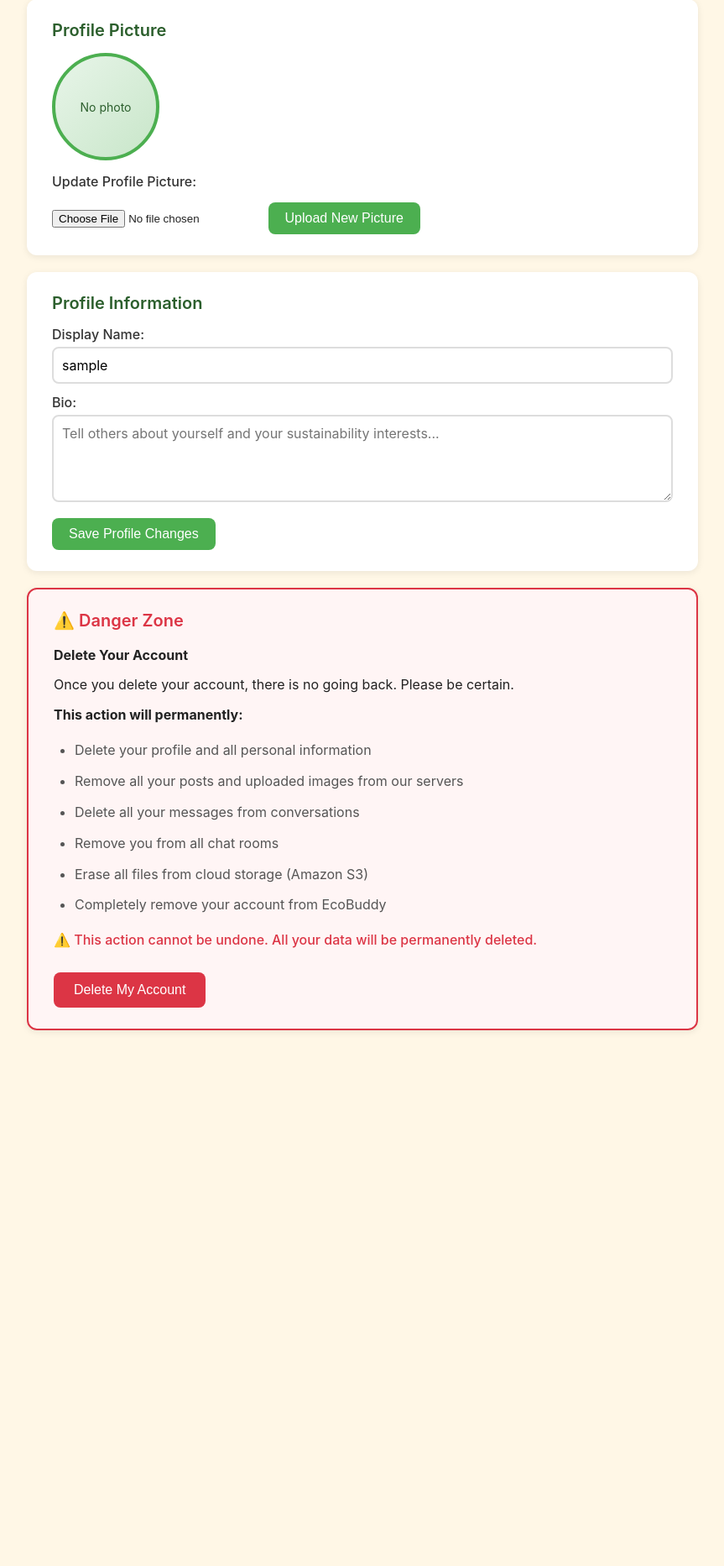
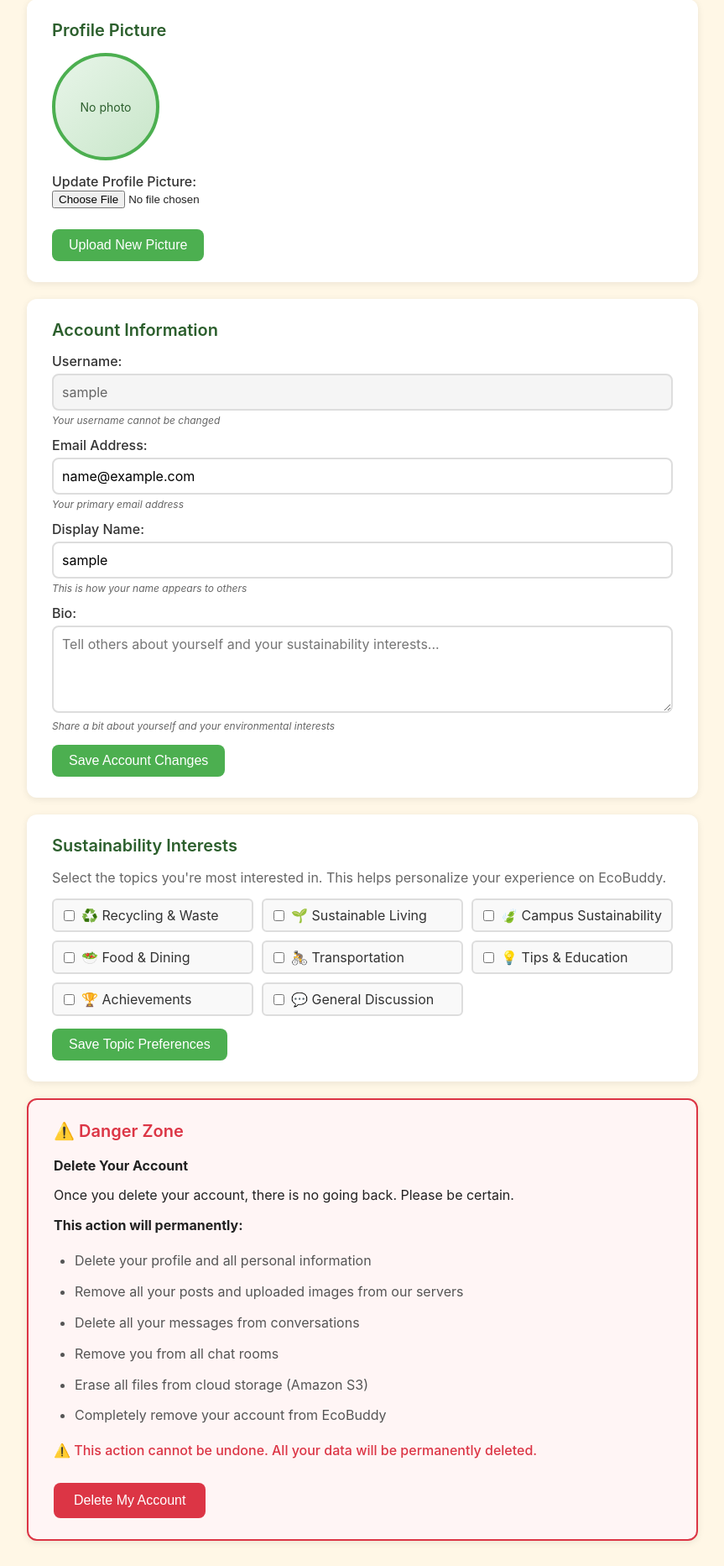
Before and after one commit to zoh-f/EcoBuddy, a Django app: page /settings/ in a window 1280 px wide. Shown: the part 299-2164 px from the top of the page at 84% size, without its empty margins (208-1071 px from the left). Before the commit the page ends 1526 px from the top, so only its background shows below. Run offline with Django 5.2, Linux system fonts and the light colour scheme; the visitor is signed in with stand-in values (Sample User, id 1); data comes from the database, SQL or seed files in the repository.

Commit message:
Fixed bugs in drafts and account_settings page

```diff
--- a/user_dashboard/templates/edit_post.html
+++ b/user_dashboard/templates/edit_post.html
@@ -281,6 +281,7 @@
                 <div class="help-text">Public posts are visible to everyone. Private posts are only visible to your friends.</div>
             </div>
 
+            {% if post.is_draft %}
             <div class="form-group">
                 <div class="checkbox-group">
                     {{ form.is_draft }}
@@ -288,6 +289,8 @@
                 </div>
                 <div class="help-text">Drafts are saved privately and can be published later</div>
             </div>
+            {% endif %}
+
             <div class="button-group">
                 <button type="submit">Save Changes</button>
                 <a href="{% url 'post_page' %}" class="nav-btn secondary">Cancel</a>
--- a/user_dashboard/templates/user_dashboard/account_settings.html
+++ b/user_dashboard/templates/user_dashboard/account_settings.html
@@ -172,6 +172,8 @@
         }
 
         input[type="text"],
+        input[type="email"],
+        select,
         textarea {
             width: 100%;
             padding: 10px;
@@ -183,7 +185,56 @@
             margin-top: 5px;
         }
 
+        .read-only-field {
+            background-color: #f5f5f5;
+            color: #666;
+            cursor: not-allowed;
+        }
+
+        .field-help {
+            font-size: 12px;
+            color: #666;
+            margin-top: 4px;
+            font-style: italic;
+        }
+
+        .topics-grid {
+            display: grid;
+            grid-template-columns: repeat(auto-fill, minmax(200px, 1fr));
+            gap: 10px;
+            margin-top: 10px;
+        }
+
+        .topic-checkbox {
+            display: flex;
+            align-items: center;
+            padding: 8px;
+            background: #f9f9f9;
+            border-radius: 6px;
+            border: 2px solid #ddd;
+            cursor: pointer;
+            transition: all 0.2s;
+        }
+
+        .topic-checkbox:hover {
+            border-color: #4caf50;
+            background: #f0f8f0;
+        }
+
+        .topic-checkbox input[type="checkbox"] {
+            margin-right: 8px;
+            width: auto;
+        }
+
+        .topic-checkbox label {
+            margin: 0;
+            cursor: pointer;
+            font-weight: 400;
+        }
+
         input[type="text"]:focus,
+        input[type="email"]:focus,
+        select:focus,
         textarea:focus {
             outline: none;
             border-color: #4caf50;
@@ -257,6 +308,30 @@
         .delete-btn:hover {
             background-color: #c82333;
         }
+
+        .btn-danger {
+            background-color: #dc3545;
+            color: white;
+            padding: 10px 20px;
+            border-radius: 8px;
+            text-decoration: none;
+            border: none;
+            cursor: pointer;
+            font-size: 16px;
+            margin-top: 15px;
+            margin-left: 10px;
+        }
+
+        .btn-danger:hover {
+            background-color: #c82333;
+        }
+
+        .image-actions {
+            display: flex;
+            gap: 10px;
+            align-items: center;
+            margin-top: 10px;
+        }
     </style>
 </head>
 <body>
@@ -312,28 +387,73 @@
             <form method="POST" enctype="multipart/form-data">
                 {% csrf_token %}
                 <label for="id_profile_picture">Update Profile Picture:</label>
-                {{ form.profile_picture }}
-                <button type="submit" class="btn">Upload New Picture</button>
+                <input type="file" id="id_profile_picture" name="profile_picture" accept="image/*" />
+                <div class="image-actions">
+                    <button type="submit" class="btn">Upload New Picture</button>
+                    {% if profile.profile_picture %}
+                    <button type="submit" name="delete_picture" value="true" class="btn-danger"
+                            onclick="return confirm('Are you sure you want to delete your profile picture?');">Clear Picture</button>
+                    {% endif %}
+                </div>
             </form>
             {% endif %}
         </div>
 
         <div class="settings-section">
-            <h2>Profile Information</h2>
+            <h2>Account Information</h2>
 
             <form method="POST">
                 {% csrf_token %}
+
+                <label for="username">Username:</label>
+                <input type="text" id="username" name="username"
+                       value="{{ user.username }}"
+                       class="read-only-field" readonly />
+                <div class="field-help">Your username cannot be changed</div>
+
+                <label for="email">Email Address:</label>
+                <input type="email" id="email" name="email"
+                       value="{{ user.email }}"
+                       placeholder="your.email@example.com" />
+                <div class="field-help">Your primary email address</div>
 
                 <label for="display_name">Display Name:</label>
                 <input type="text" id="display_name" name="display_name"
                        value="{{ userinfo.display_name|default:user.username }}"
                        placeholder="How you want to be called" />
+                <div class="field-help">This is how your name appears to others</div>
 
                 <label for="bio">Bio:</label>
                 <textarea id="bio" name="bio" rows="4"
                           placeholder="Tell others about yourself and your sustainability interests...">{{ userinfo.bio|default:"" }}</textarea>
+                <div class="field-help">Share a bit about yourself and your environmental interests</div>
 
-                <button type="submit" class="btn">Save Profile Changes</button>
+                <button type="submit" class="btn">Save Account Changes</button>
+            </form>
+        </div>
+
+        <div class="settings-section">
+            <h2>Sustainability Interests</h2>
+            <p style="margin-bottom: 15px; color: #666;">Select the topics you're most interested in. This helps personalize your experience on EcoBuddy.</p>
+
+            <form method="POST">
+                {% csrf_token %}
+                <input type="hidden" name="form_type" value="topics" />
+
+                <div class="topics-grid">
+                    {% for topic_key, topic_label in topics %}
+                    <div class="topic-checkbox">
+                        <input type="checkbox"
+                               id="topic_{{ topic_key }}"
+                               name="preferred_topics"
+                               value="{{ topic_label }}"
+                               {% if topic_label in preferred_topics_list %}checked{% endif %} />
+                        <label for="topic_{{ topic_key }}">{{ topic_label }}</label>
+                    </div>
+                    {% endfor %}
+                </div>
+
+                <button type="submit" class="btn">Save Topic Preferences</button>
             </form>
         </div>
 
--- a/user_dashboard/templates/user_dashboard/drafts.html
+++ b/user_dashboard/templates/user_dashboard/drafts.html
@@ -276,7 +276,7 @@
 
                 <div class="draft-actions">
                     <a href="{% url 'publish_draft' %}?id={{ draft.id }}" class="btn btn-success">Publish</a>
-                    <a href="{% url 'create_post' %}" class="btn btn-secondary">Edit (Not Implemented)</a>
+                    <a href="{% url 'edit_post' draft.id %}" class="btn btn-secondary">Edit</a>
                 </div>
             </div>
             {% endfor %}
--- a/user_dashboard/views.py
+++ b/user_dashboard/views.py
@@ -218,19 +218,52 @@ def account_settings(request):
 
     profile, _ = Profile.objects.get_or_create(user=request.user)
 
-    # Handle POST requests (profile picture, bio, display_name)
+    # Handle POST requests (profile picture, bio, display_name, email, pronoun, topics)
     if request.method == "POST":
+        form_type = request.POST.get("form_type", "")
+
+        # Handle topic preferences update
+        if form_type == "topics":
+            selected_topics = request.POST.getlist("preferred_topics")
+            profile.preferred_topics = ",".join(selected_topics)
+            profile.save()
+            messages.success(request, "Topic preferences updated successfully!")
+            return redirect("account_settings")
+
+        # Handle profile picture deletion
+        if request.POST.get("delete_picture") == "true":
+            if profile.profile_picture:
+                profile.profile_picture.delete(save=True)
+                messages.success(request, "Profile picture deleted successfully!")
+            return redirect("account_settings")
+
         # Profile image upload
         form = ProfileImageForm(request.POST, request.FILES, instance=profile)
         if form.is_valid():
             form.save()
+            messages.success(request, "Profile picture updated successfully!")
 
-        # Display name & bio update
+        # Update all editable fields
         display_name = request.POST.get("display_name", "").strip()
+        email = request.POST.get("email", "").strip()
+        pronoun = request.POST.get("pronoun", "").strip()
         bio = request.POST.get("bio", "").strip()
 
+        # Update User model email
+        if email and email != request.user.email:
+            request.user.email = email
+            try:
+                request.user.full_clean()
+                request.user.save()
+            except ValidationError as e:
+                messages.error(request, "Invalid email address.")
+                return redirect("account_settings")
+
+        # Update UserInfo fields
         if display_name:
             userinfo.display_name = display_name
+        userinfo.email = email  # sync with User model
+        userinfo.pronoun = pronoun
         userinfo.bio = bio  # allow empty
 
         try:
@@ -244,10 +277,17 @@ def account_settings(request):
     else:
         form = ProfileImageForm(instance=profile)
 
+    # Get topic choices and user's preferred topics
+    from user_dashboard.models import Post
+    topics = Post.TOPIC_CHOICES
+    preferred_topics_list = profile.preferred_topics.split(",") if profile.preferred_topics else []
+
     return render(request, 'user_dashboard/account_settings.html', {
         'form': form,
         'profile': profile,
         'userinfo': userinfo,
+        'topics': topics,
+        'preferred_topics_list': preferred_topics_list,
     })
 
 @login_required
```
